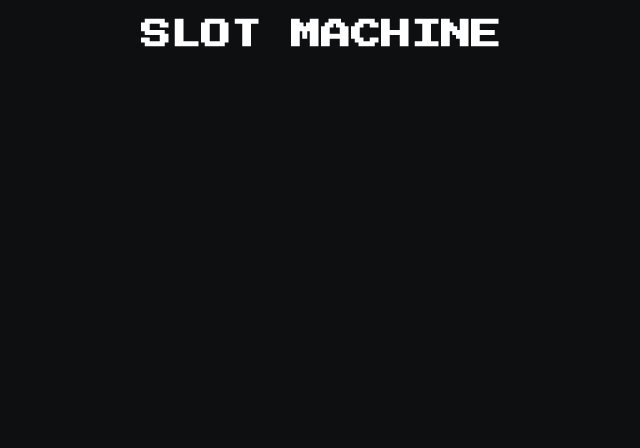
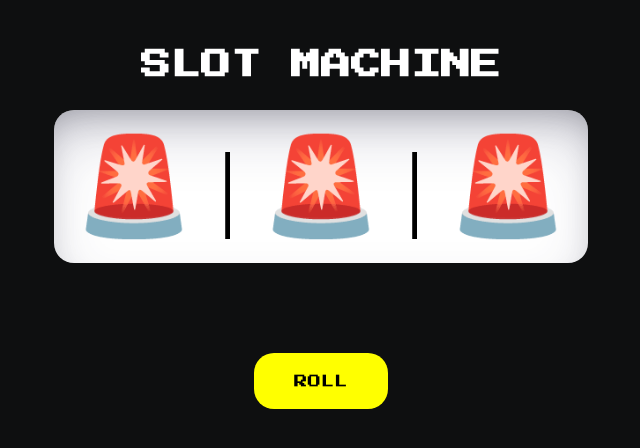
Before and after one commit to dvidaal/slotmachine-REACT-d01, a React (Create React App) app: page / in a window 1280 px wide. Shown: the top 448 px of the page, without its empty margins (319-959 px from the left). Built offline with nearby package versions, Linux system fonts and the light colour scheme.

Commit message:
Create slotmachine with styles

```diff
--- a/package.json
+++ b/package.json
@@ -4,6 +4,7 @@
   "private": true,
   "dependencies": {
     "@fontsource/press-start-2p": "^4.5.11",
+    "@fontsource/roboto": "^4.5.8",
     "@testing-library/jest-dom": "^5.16.5",
     "@testing-library/react": "^13.4.0",
     "@testing-library/user-event": "^13.5.0",
--- a/src/App.tsx
+++ b/src/App.tsx
@@ -1,10 +1,12 @@
 import React from "react";
 import Layout from "./components/Layout/Layout";
+import SlotMachine from "./components/SlotMachine/SlotMachine";
 
 const App = () => {
   return (
     <div className="container">
       <Layout />
+      <SlotMachine />
     </div>
   );
 };
--- /dev/null
+++ b/src/components/Button/Button.tsx
@@ -0,0 +1,17 @@
+import ButtonStyled from "./ButtonStyled";
+
+interface ButtonProps {
+  className: string;
+  action: () => void;
+  message: string;
+}
+
+const Button = ({ className, action, message }: ButtonProps): JSX.Element => {
+  return (
+    <ButtonStyled className={className} onClick={action}>
+      {message}
+    </ButtonStyled>
+  );
+};
+
+export default Button;
--- /dev/null
+++ b/src/components/Button/ButtonStyled.tsx
@@ -0,0 +1,5 @@
+import styled from "styled-components";
+
+const ButtonStyled = styled.button``;
+
+export default ButtonStyled;
--- a/src/components/Header/HeaderStyled.tsx
+++ b/src/components/Header/HeaderStyled.tsx
@@ -3,6 +3,7 @@ import styled from "styled-components";
 const HeaderStyled = styled.header`
   color: #fff;
   font-family: "Press Start 2P";
+  padding: 30px;
 `;
 
 export default HeaderStyled;
--- /dev/null
+++ b/src/components/SlotMachine/SlotMachine.tsx
@@ -0,0 +1,46 @@
+import React, { useState } from "react";
+import Button from "../Button/Button";
+import SlotMachineStyled from "./SlotMachineStyled";
+
+const figures = ["🍒", "🍇", "🍊", "🍓", "🍉", "🍋"];
+
+const SlotMachine = () => {
+  const [slot1, setSlot1] = useState("🚨");
+  const [slot2, setSlot2] = useState("🚨");
+  const [slot3, setSlot3] = useState("🚨");
+  const [message, setMessage] = useState("");
+
+  const randomFigures = () => {
+    const newSlot1 = figures[Math.floor(Math.random() * figures.length)];
+    const newSlot2 = figures[Math.floor(Math.random() * figures.length)];
+    const newSlot3 = figures[Math.floor(Math.random() * figures.length)];
+    setSlot1(newSlot1);
+    setSlot2(newSlot2);
+    setSlot3(newSlot3);
+
+    switch (true) {
+      case newSlot1 === newSlot2 && newSlot2 === newSlot3:
+        setMessage("¡Felicidades! Has ganado 100€ 🤑");
+        break;
+      case newSlot1 === newSlot2 ||
+        newSlot1 === newSlot3 ||
+        newSlot2 === newSlot3:
+        setMessage("¡Bien hecho! Has ganado 50€ 🚀");
+        break;
+      default:
+        setMessage("Lo siento, no has ganado nada 🫠");
+        break;
+    }
+  };
+  return (
+    <SlotMachineStyled>
+      <div className="figures">
+        {slot1} | {slot2} | {slot3}
+      </div>
+      <div className="price-message">{message}</div>
+      <Button className={"roll"} action={randomFigures} message="ROLL" />
+    </SlotMachineStyled>
+  );
+};
+
+export default SlotMachine;
--- /dev/null
+++ b/src/components/SlotMachine/SlotMachineStyled.tsx
@@ -0,0 +1,25 @@
+import styled from "styled-components";
+
+const SlotMachineStyled = styled.div`
+  display: flex;
+  flex-direction: column;
+  align-items: center;
+
+  .price-message {
+    color: #14a839;
+    font-family: "Roboto";
+    margin: 30px;
+    font-size: 1.5rem;
+  }
+
+  .figures {
+    padding: 20px;
+    background-color: #fff;
+    border-radius: 20px;
+    font-size: 6rem;
+    box-shadow: rgba(50, 50, 93, 0.25) 0px 30px 60px -12px inset,
+      rgba(0, 0, 0, 0.3) 0px 18px 36px -18px inset;
+  }
+`;
+
+export default SlotMachineStyled;
--- a/src/index.tsx
+++ b/src/index.tsx
@@ -1,6 +1,7 @@
 import React from "react";
 import ReactDOM from "react-dom/client";
 import "@fontsource/press-start-2p";
+import "@fontsource/roboto";
 import App from "./App";
 import reportWebVitals from "./reportWebVitals";
 import GlobalStyles from "./styles/GlobalStyles";
--- a/src/styles/GlobalStyles.tsx
+++ b/src/styles/GlobalStyles.tsx
@@ -36,7 +36,25 @@ h2 {
 .container{
   padding: 20px;
   display: flex;
+  flex-direction: column;
+  align-items: center;
+
+}
+
+button {
+  font-family: inherit;
+  display: flex;
   justify-content: center;
+  align-items: center;
+  flex-direction: column;
+  width: 134px;
+  height: 56px;
+  background-color: #FFFF00;
+  border-radius: 20px;
+  cursor: pointer;
+  border: none;
+  font-family: "Press Start 2P";
+  margin: 30px;
 }
 `;
 
```
Also changed, not shown: 1 other file (tests, documents, lock files or other folders).
